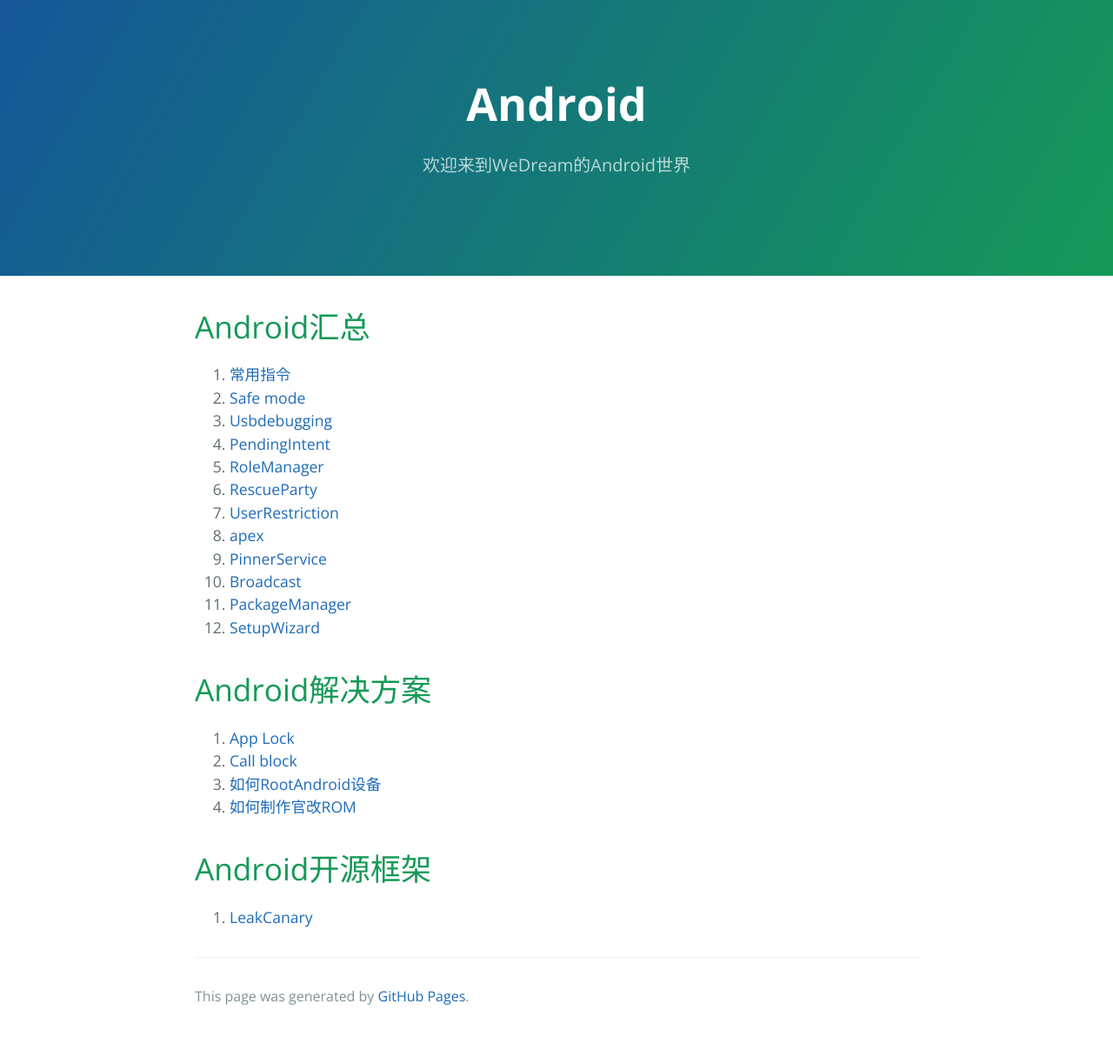
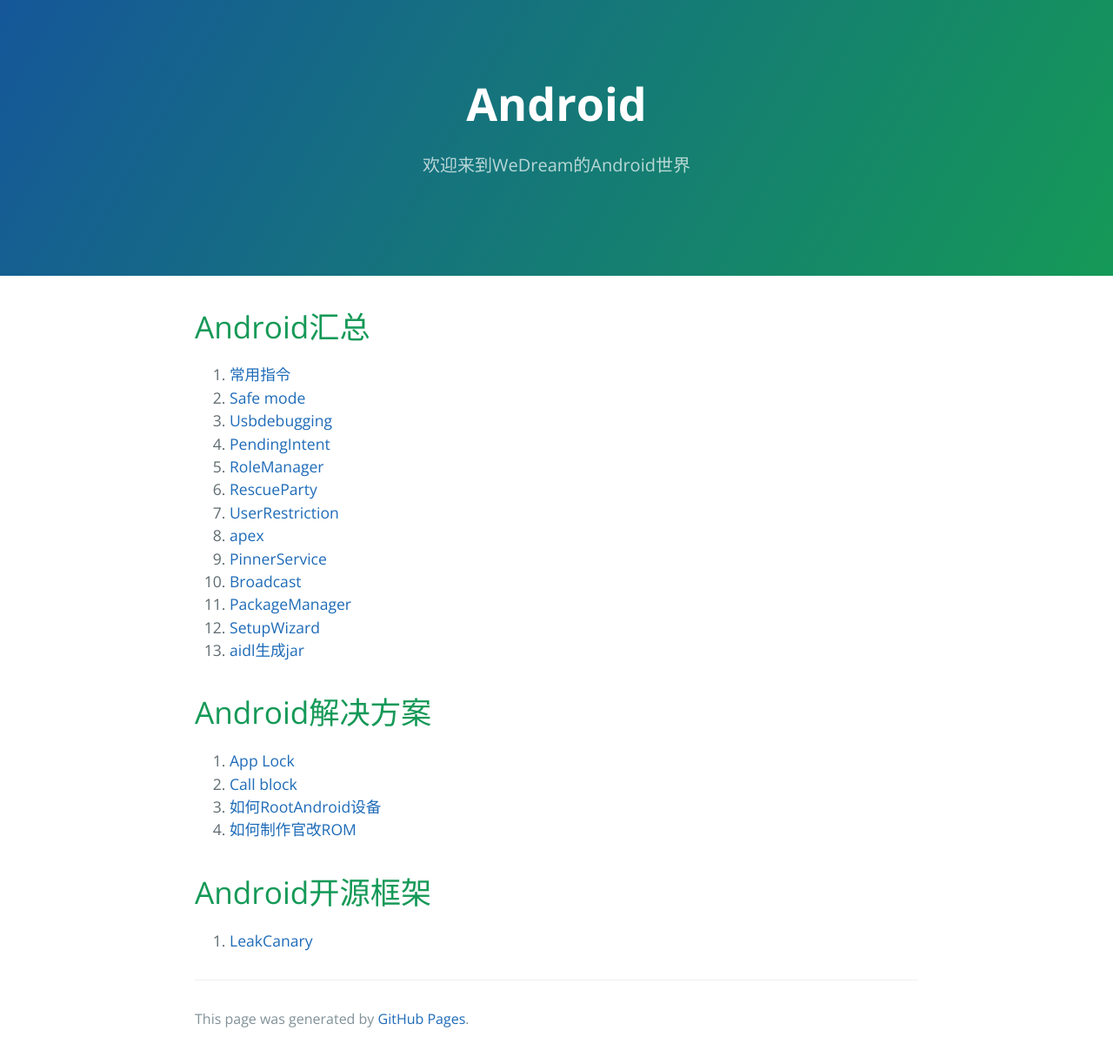
Before and after one commit to EricChenYS/EricChenYS.github.io, a Jekyll site: the page built from docs/Android.md, in a window 1280 px wide. Shown: the whole page at 87% size. Built offline with Jekyll 4.4.1, drawn with Linux system fonts in a browser that asks for light colours; before the commit the page ends 1189 px from its top, so only the background shows below that.

Commit message:
Update Android.md

```diff
--- a/docs/Android.md
+++ b/docs/Android.md
@@ -17,6 +17,7 @@ description: 欢迎来到WeDream的Android世界
 10. [Broadcast](./android/Broadcast.md)
 11. [PackageManager](./android/PackageManager.md)
 12. [SetupWizard](./android/SetupWizard.md)
+13. [aidl生成jar](./android/aidl生成jar.md)
 
 # Android解决方案
 1. [App Lock](./android/solutions/App锁解决方案.md)
```
